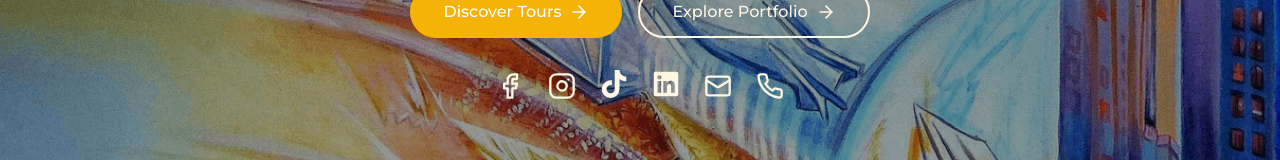
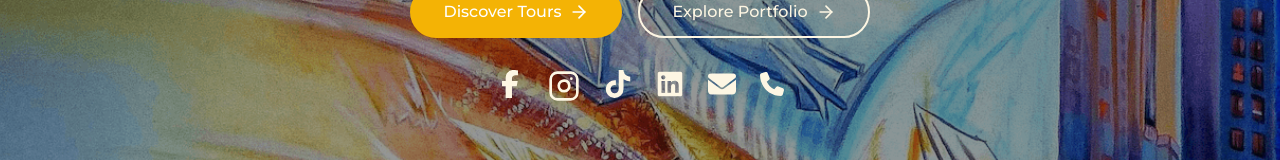
Before and after one commit to derekmeegan/mark_venaglia_website, a React (Vite) app: page / in a window 1280 px wide. Shown: the part 454-614 px from the top of the page. Built offline with nearby package versions, Linux system fonts and the light colour scheme; no server answers; the database is empty.

Commit message:
update social icons

```diff
--- a/src/components/Footer.tsx
+++ b/src/components/Footer.tsx
@@ -2,7 +2,8 @@ import React from 'react';
 import { Link } from 'react-router-dom';
 import { Instagram, Facebook, Mail, Phone, ArrowRight } from 'lucide-react';
 import { FontAwesomeIcon } from '@fortawesome/react-fontawesome';
-import { faTiktok, faLinkedin } from '@fortawesome/free-brands-svg-icons';
+import { faLinkedin, faTiktok, faFacebookF } from '@fortawesome/free-brands-svg-icons';
+import { faPhone, faEnvelope } from '@fortawesome/free-solid-svg-icons';
 
 const Footer = () => {
   return (
@@ -35,7 +36,7 @@ const Footer = () => {
                 className="text-cream/60 hover:text-gold transition-colors"
                 aria-label="Facebook"
               >
-                <Facebook className="h-5 w-5" />
+                <FontAwesomeIcon icon={faFacebookF} className="h-4 w-4" />
               </a>
               <a
                 href="https://www.instagram.com/markvenaglia/?hl=en"
@@ -49,28 +50,28 @@ const Footer = () => {
                 className="text-cream/60 hover:text-gold transition-colors"
                 aria-label="Tiktok"
               >
-                <FontAwesomeIcon icon={faTiktok} />
+                <FontAwesomeIcon icon={faTiktok}className="h-4 w-4" />
               </a>
               <a
                 href="https://www.linkedin.com/in/markvenaglia/"
                 className="text-cream/60 hover:text-gold transition-colors"
                 aria-label="LinkedIn"
               >
-                <FontAwesomeIcon icon={faLinkedin} />
+                <FontAwesomeIcon icon={faLinkedin} className="h-4 w-4"/>
               </a>
               <a
                 href="mailto:contact@markvenaglia.com"
                 className="text-cream/60 hover:text-gold transition-colors"
                 aria-label="Email"
               >
-                <Mail className="h-5 w-5" />
+                <FontAwesomeIcon icon={faEnvelope} className="h-4 w-4" />
               </a>
               <a
                 href="tel:+19179957223"
                 className="text-cream/60 hover:text-gold transition-colors"
                 aria-label="Phone"
               >
-                <Phone className="h-5 w-5" />
+                <FontAwesomeIcon icon={faPhone} className="h-4 w-4" />
               </a>
             </div>
           </div>
--- a/src/pages/Home.tsx
+++ b/src/pages/Home.tsx
@@ -1,8 +1,9 @@
 import React, { useEffect } from 'react';
-import { ArrowRight, Instagram, Facebook, Mail, Phone } from 'lucide-react';
+import { ArrowRight, Instagram } from 'lucide-react';
 import { Link } from 'react-router-dom';
 import { FontAwesomeIcon } from '@fortawesome/react-fontawesome';
-import { faLinkedin, faTiktok } from '@fortawesome/free-brands-svg-icons';
+import { faLinkedin, faTiktok, faFacebookF } from '@fortawesome/free-brands-svg-icons';
+import { faPhone, faEnvelope } from '@fortawesome/free-solid-svg-icons';
 import SEO from '../components/SEO';
 import { supabase } from '../lib/supabase';
 
@@ -106,14 +107,14 @@ const Home: React.FC = () => {
                 className="text-cream hover:text-gold transition-colors"
                 aria-label="Facebook"
               >
-                <Facebook className="h-7 w-7" />
+                <FontAwesomeIcon icon={faFacebookF} className="h-7 w-7" />
               </a>
               <a
                 href="https://www.instagram.com/markvenaglia/?hl=en"
                 className="text-cream hover:text-gold transition-colors"
                 aria-label="Instagram"
               >
-                <Instagram className="h-7 w-7" />
+                <Instagram className="h-[2em] w-[2em]" />
               </a>
               <a
                 href="https://www.tiktok.com/@markvenaglia"
@@ -134,14 +135,14 @@ const Home: React.FC = () => {
                 className="text-cream hover:text-gold transition-colors"
                 aria-label="Email"
               >
-                <Mail className="h-7 w-7" />
+                <FontAwesomeIcon icon={faEnvelope} className="h-7 w-7" />
               </a>
               <a
                 href="tel:+19179957223"
                 className="text-cream hover:text-gold transition-colors"
                 aria-label="Phone"
               >
-                <Phone className="h-7 w-7" />
+                <FontAwesomeIcon icon={faPhone} className="h-6 w-6" />
               </a>
             </div>
           </div>
```
